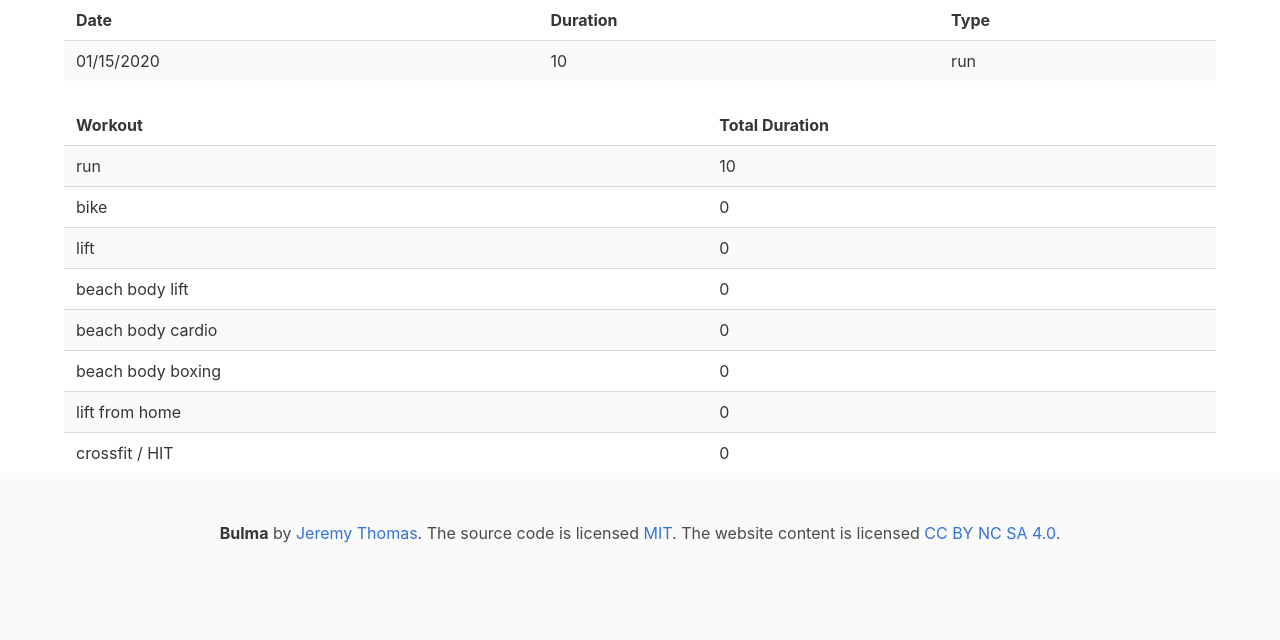
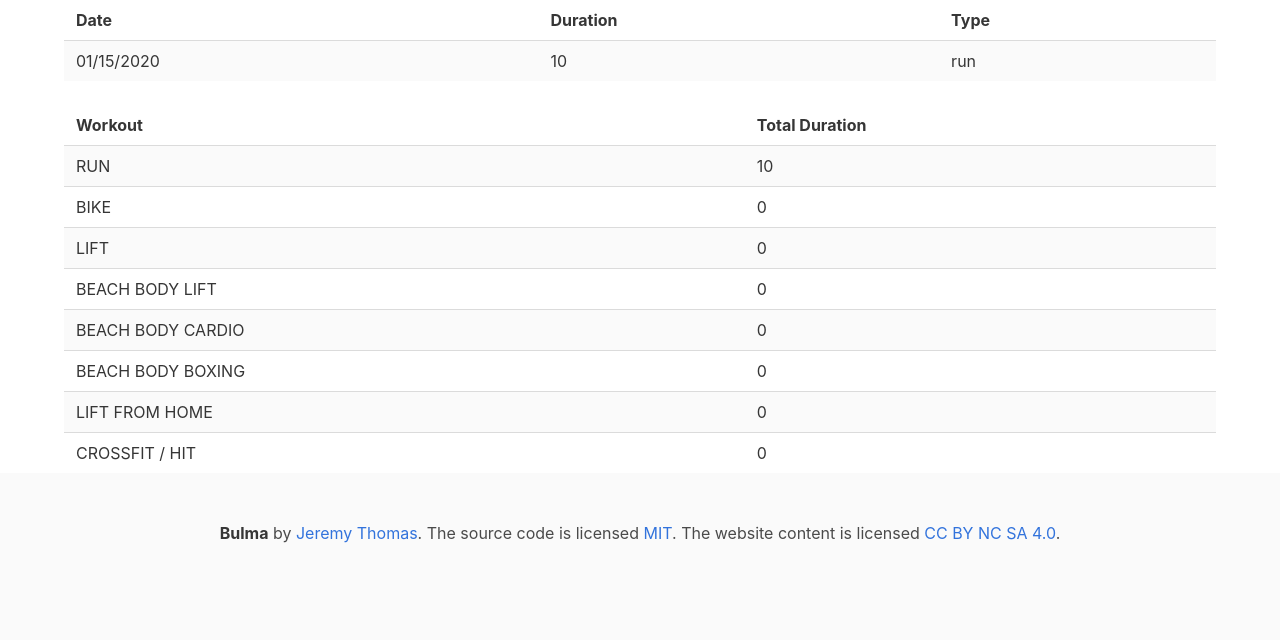
Before and after one commit to tlarnold10/arnold_test, a Django app: page /fitness/workout/workout_chart/ in a window 1280 px wide. Shown: the part 52-692 px from the top of the page. Run offline with Django 3.2, Linux system fonts and the light colour scheme; tables that the repository leaves empty hold one stand-in row (Sample ...); some libraries are stand-ins or nearby versions.

```diff
--- a/fitness/templates/fitness/weight_chart.html
+++ b/fitness/templates/fitness/weight_chart.html
@@ -24,7 +24,7 @@ function iterate(data) {
         weights.push(data[i].weight_weight);
     }
     var h = 300;
-    var w = 100;
+    var w = 185;
 	var barPadding = 7;
     var svg = d3.select("div.col-sm-6")
                     .append("svg")
--- a/static/site/workout_chart.js
+++ b/static/site/workout_chart.js
@@ -29,7 +29,7 @@ function showChart(data, labels, sums) {
                 </thead>";
     for (i=0; i<labels.length; i++) {
         html += "<tr class=\"tr\">";
-        html += ("<td class=\"td\">" + String(labels[i]) + "</td>" + "<td class=\"td\">" + String(sums[i]) + "</td>");
+        html += ("<td class=\"td\">" + String(labels[i]).toUpperCase() + "</td>" + "<td class=\"td\">" + String(sums[i]) + "</td>");
         html += "</tr>";
     }
     html += "</table>";
```
